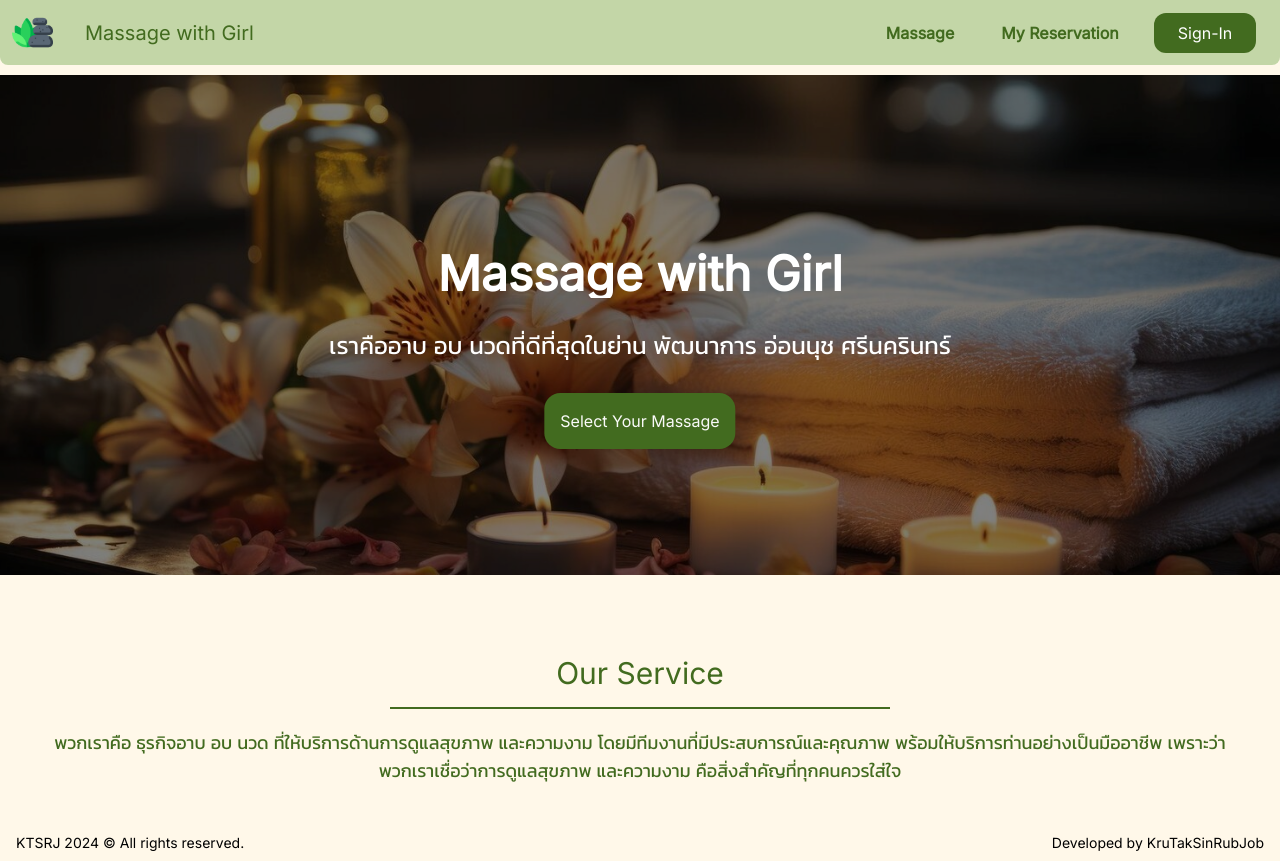
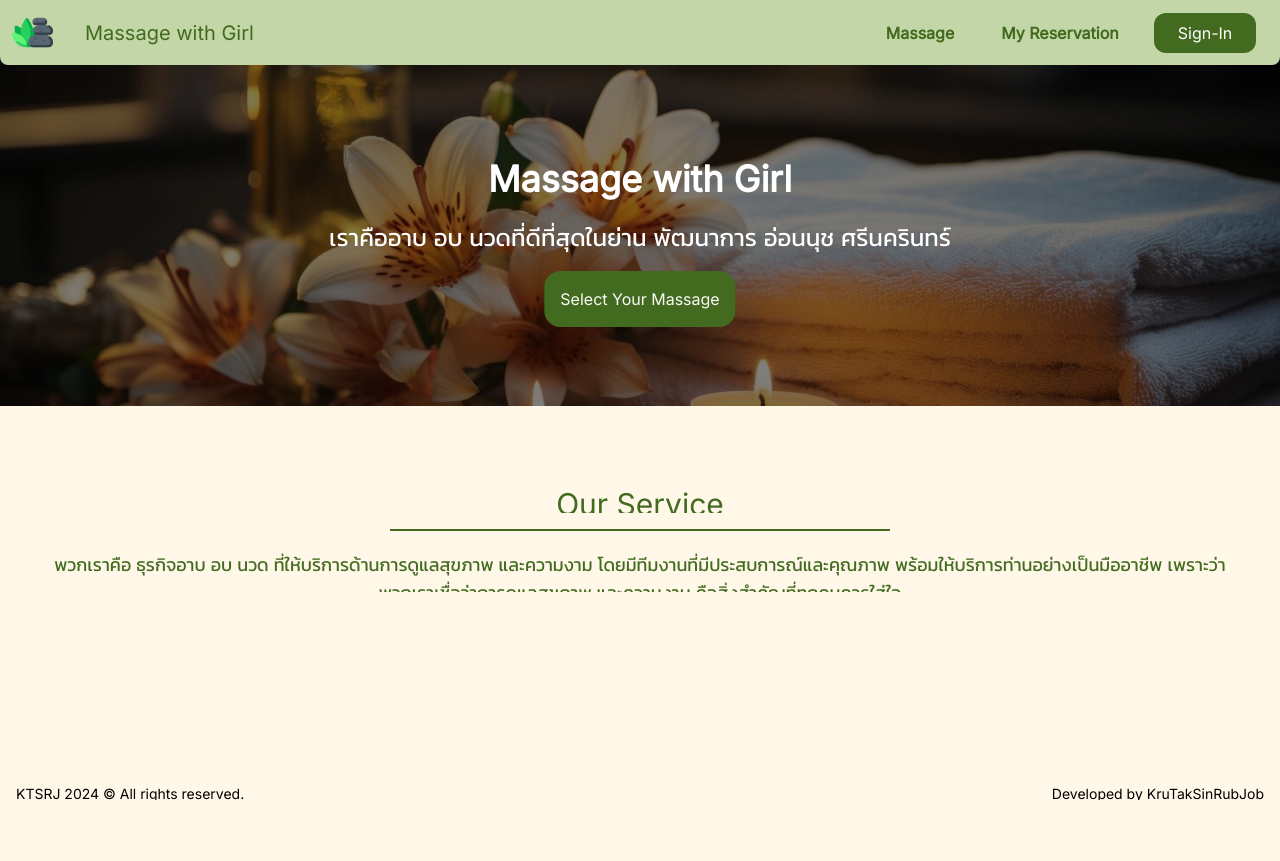
Before and after one commit to 2110503TACEDT66/cedt-se-project-team-1, a Next.js app in the folder frontend/: page / in a window 1280 px wide. After the commit the page ends 800 px from the top, so only its background shows below. Built offline with nearby package versions, Linux system fonts and the light colour scheme; no server answers.

Commit message:
fixed some bugs

```diff
--- a/frontend/src/app/(massageinfo)/massage/[mid]/page.tsx
+++ b/frontend/src/app/(massageinfo)/massage/[mid]/page.tsx
@@ -8,6 +8,9 @@ import { MassageItem, RatingJson } from "../../../../../interface";
 
 import { useDispatch } from "react-redux";
 import { updateMassageReducer } from "@/redux/features/massageSlice";
+import { authOptions } from "@/app/api/auth/[...nextauth]/route";
+import { getServerSession } from "next-auth";
+import { useSession } from "next-auth/react";
 
 export default function MassageDetailPage({ params }: { params: { mid: string } }) {
 
@@ -16,7 +19,7 @@ export default function MassageDetailPage({ params }: { params: { mid: string }
     const [ratingJson, setRatingJson] = useState<RatingJson>({ success: false, data: [] });
 
     const dispatch = useDispatch<AppDispatch>()
-
+    const {data : session } =  useSession();
     if (massage !== undefined) {
         useEffect(() => {
             getMassagesRating(massage.id).then((res) => setRatingJson(res));
@@ -38,7 +41,7 @@ export default function MassageDetailPage({ params }: { params: { mid: string }
                 const transportRating = ratingJson.data.reduce((a, b) => a + b.transportRating, 0) / ratingJson.data.length;
                 const priceRating = ratingJson.data.reduce((a, b) => a + b.priceRating, 0) / ratingJson.data.length;
                 const hygieneRating = ratingJson.data.reduce((a, b) => a + b.hygieneRating, 0) / ratingJson.data.length;
-                const overallRating = (serviceRating + transportRating + priceRating + hygieneRating) / 4;
+                const overallRating = (serviceRating + transportRating + priceRating + hygieneRating) / 4.0;
 
                 massageUpdated = {
                     ...massage,
@@ -50,7 +53,12 @@ export default function MassageDetailPage({ params }: { params: { mid: string }
                 }
             }
             console.log(massageUpdated)
-            dispatch(updateMassageReducer(massageUpdated))
+                if(session?.user.data.role  === 'admin'){
+                    dispatch(updateMassageReducer(massageUpdated))
+                }
+
+
+
         }, [ratingJson])
 
 
@@ -60,7 +68,7 @@ export default function MassageDetailPage({ params }: { params: { mid: string }
         <>
         {
             massage !== undefined ? (
-                <div className="bg-[#f6edd8e0] mx-6 mb-8 mt-4 rounded-lg">
+                <div className="bg-[#f6edd8e0] mx-6 mb-8 mt-20 rounded-lg">
 
 
                 <main className="p-5 items-center">
--- a/frontend/src/app/globals.css
+++ b/frontend/src/app/globals.css
@@ -26,7 +26,6 @@
 body {
   color: rgb(var(--foreground-rgb));
   font-family: 'Inter','Kanit';
-  margin-top: 75px;
 }
 
 ::-webkit-scrollbar {
--- a/frontend/src/app/page.tsx
+++ b/frontend/src/app/page.tsx
@@ -4,13 +4,13 @@ import TextHeader from '@/components/TextHeader'
 
 export default function Home() {
   return (
-    <main >
+    <main className='flex flex-col h-[100vh]' >
         <Banner />
         <TextContainer Header='Our Service' contant='พวกเราคือ ธุรกิจอาบ อบ นวด ที่ให้บริการด้านการดูแลสุขภาพ และความงาม โดยมีทีมงานที่มีประสบการณ์และคุณภาพ พร้อมให้บริการท่านอย่างเป็นมืออาชีพ เพราะว่าพวกเราเชื่อว่าการดูแลสุขภาพ และความงาม คือสิ่งสำคัญที่ทุกคนควรใส่ใจ' />
 
-        <div className='flex justify-between text-sm mx-4 my-2 mt-12'>
+        <div className='relative flex justify-between text-sm mt-48 mx-4 mb-0'>
           <h2>KTSRJ 2024 © All rights reserved.</h2>
-            <h2 className=''>Developed by KruTakSinRubJob</h2>
+          <h2 className=''>Developed by KruTakSinRubJob</h2>
         </div>
     </main>
   )
--- a/frontend/src/components/Banner.tsx
+++ b/frontend/src/components/Banner.tsx
@@ -25,8 +25,8 @@ export default function Banner() {
             priority
             />
 
-            <div className="relative top-[175px] z-20 text-center text-white text-2xl">
-                <h1 className='text-5xl font-bold mb-8'>Massage with Girl</h1>
+            <div className="absolute top-1/2 left-1/2 transform -translate-x-1/2 -translate-y-1/2 z-20 text-center text-white text-2xl">
+                <h1 className='text-4xl font-bold mb-4 ' style={{ lineHeight: '1.5' }}>Massage with Girl</h1>
                 <h3 className='text-2xl'>เราคืออาบ อบ นวดที่ดีที่สุดในย่าน พัฒนาการ อ่อนนุช ศรีนครินทร์</h3>
             </div>
             <button className='bg-[#426B1F] text-stone-50 hover:text-[#426B1F] hover:bg-stone-50 transition-all p-4 rounded-2xl z-30 absolute top-1/2 left-1/2 transform -translate-x-1/2 -translate-y-1/2 mt-24'
--- a/frontend/src/redux/features/massageSlice.ts
+++ b/frontend/src/redux/features/massageSlice.ts
@@ -30,7 +30,7 @@ const massageSlice = createSlice({
         },
         updateMassageReducer: (state, action: PayloadAction<MassageItem>) => {
             state.massageItems = state.massageItems.map((massage) => {
-                if (massage.id === action.payload.id) {
+                if (massage.id === action.payload.id  ) {
                     updateMassage(massage.id, action.payload)
                     return action.payload
                 }
```
Also changed, not shown: frontend/src/app/(massageinfo)/massage/page.tsx (line endings or trailing spaces), 1 other file (tests, documents, lock files or other folders).
